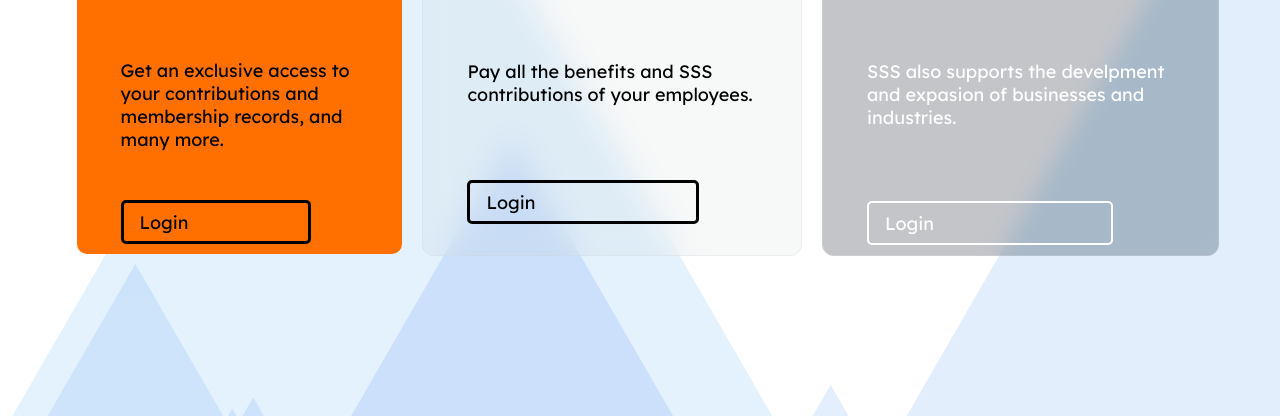
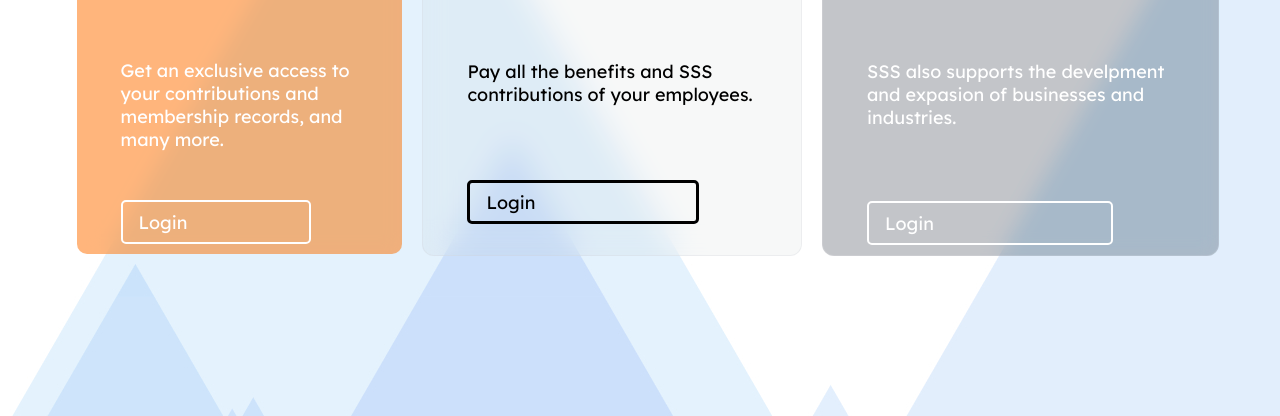
Before and after one commit to sinvaldodev/cards-glassmorphism, a plain HTML site: page index.html in a window 1280 px wide. Shown: the part 400-816 px from the top of the page. Drawn offline with Linux system fonts and the light colour scheme.

Commit message:
Add files via upload

```diff
--- a/style.css
+++ b/style.css
@@ -25,10 +25,22 @@
     flex-direction: column;
     justify-content: flex-start;
     align-items: flex-start;
-    background: #ff7000;
+    background: #ff6f0083;
     padding: 10px 44px;
     margin: 10px;
     border-radius: 10px;
+    color:white;
+    backdrop-filter: blur(10px) saturate(180%);
+    -webkit-backdrop-filter: blur(18px) saturate(180%);
+}
+
+.card1 > .botao-login > .login-botao {
+    color: white;
+    border: 2px solid white;
+}
+
+.card1 > .botao-login > .login-botao:hover {
+    animation: teste3 0.5s both;
 }
 
 .card2 {
@@ -127,7 +139,7 @@
 }
 
 .card3 > .botao-login > .login-botao:hover {
-    animation: teste2 0.5s both;
+    animation: teste3 0.5s both;
 }
 
 .login-botao:hover {
@@ -145,3 +157,9 @@
         box-shadow: 0px 0px 15px white;
     }
 }
+
+@keyframes teste3 {
+    100% {
+        box-shadow: 0px 0px 15px white;
+    }
+}
```
